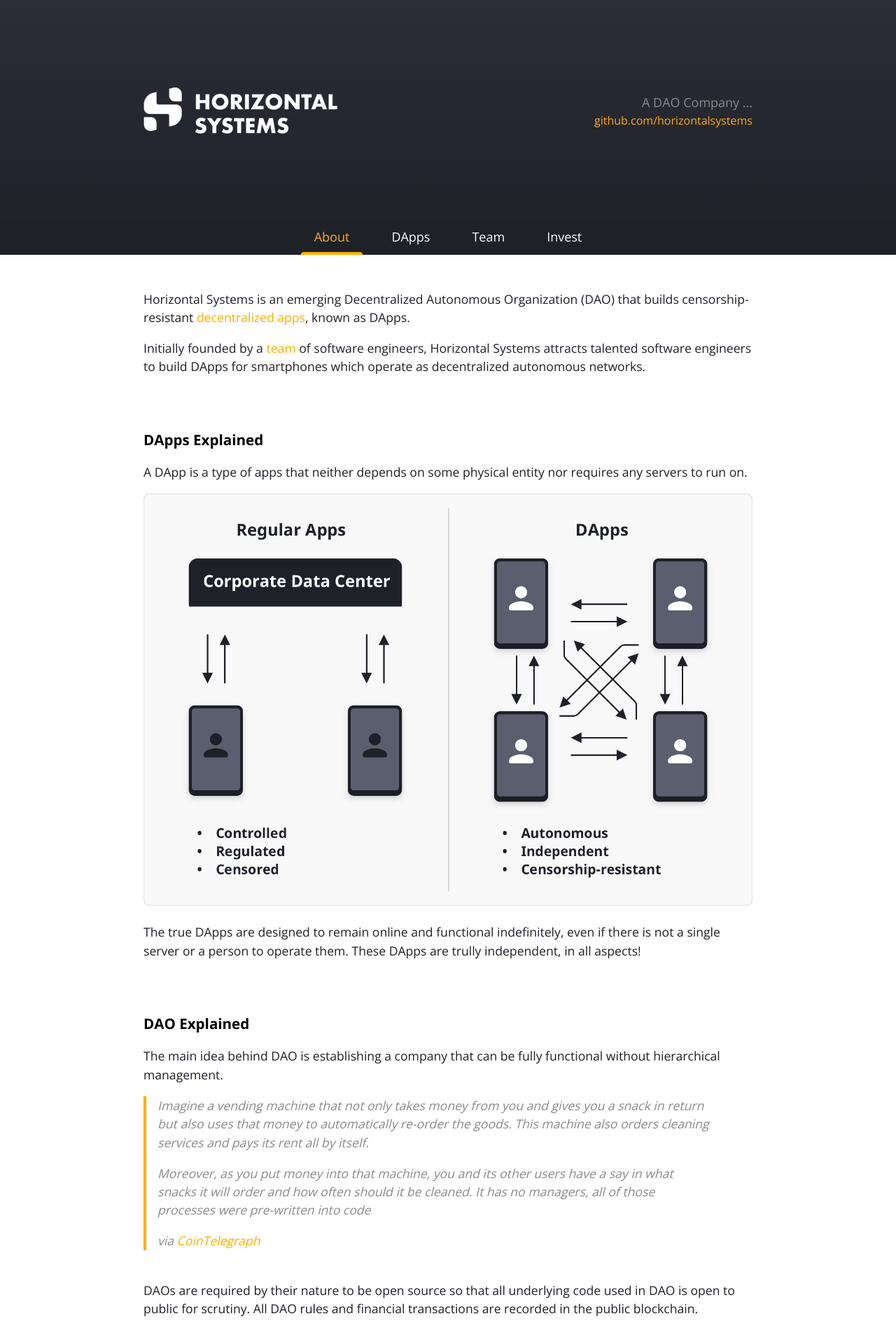
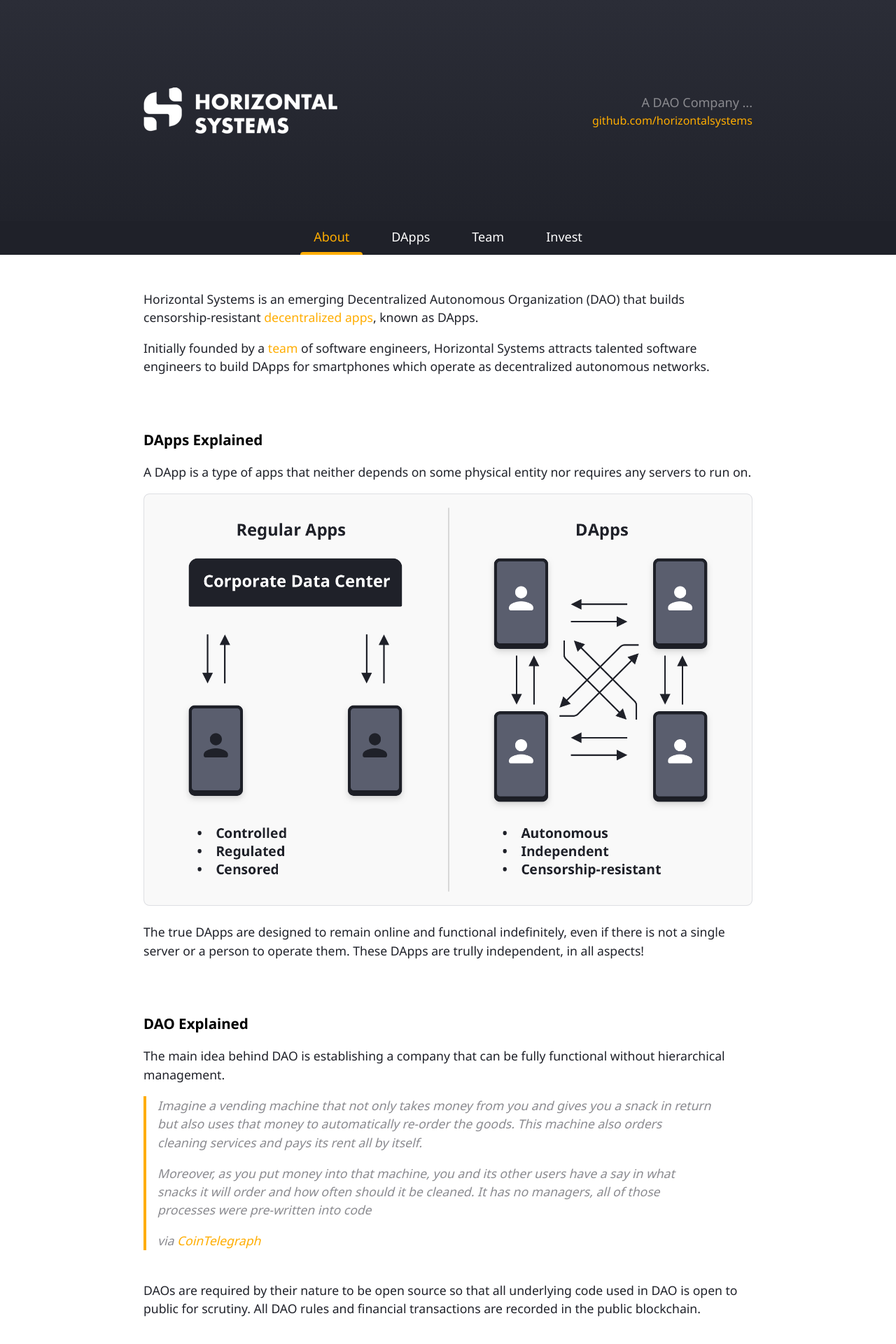
Before and after one commit to horizontalsystems/horizontalsystems.github.io, a Jekyll site: the page built from index.md, in a window 1280 px wide. Shown: the top 1920 px of the page at 70% size. Built offline with Jekyll 4.4.1, drawn with Linux system fonts in a browser that asks for light colours.

Commit message:
Change font from "Open Sans" to "Noto Sans"

```diff
--- a/_sass/horizontalsystems.scss
+++ b/_sass/horizontalsystems.scss
@@ -1,6 +1,6 @@
 @import "variables";
 @import "mixins";
-@import url('https://fonts.googleapis.com/css?family=Open+Sans:400,700');
+@import url('https://fonts.googleapis.com/css?family=Noto+Sans:400,700');
 
 * {
   box-sizing: border-box;
@@ -9,7 +9,7 @@
 body {
   padding: 0;
   margin: 0;
-  font-family: "Open Sans", "Helvetica Neue", Helvetica, Arial, sans-serif;
+  font-family: 'Noto Sans', sans-serif;
   font-size: 16px;
   line-height: 1.5;
   color: $dark;
```
